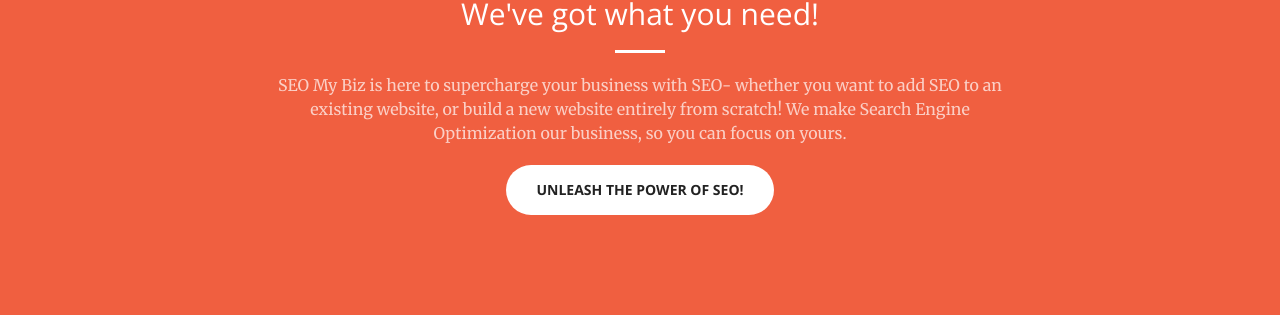
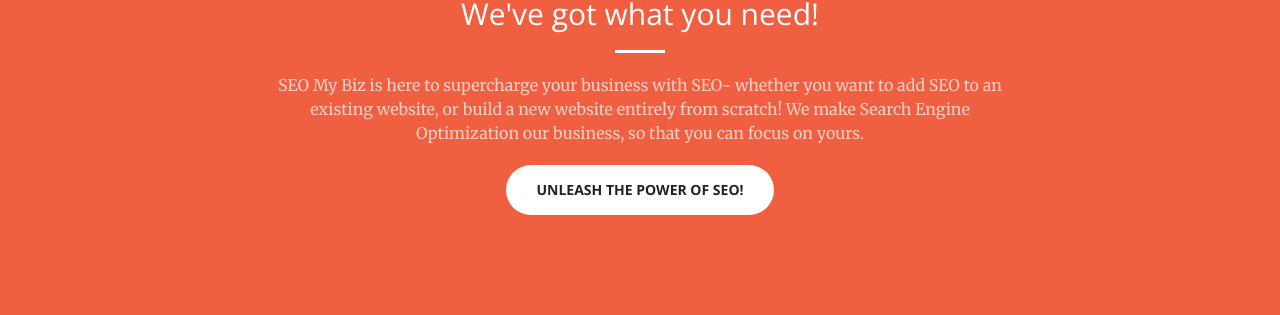
Before and after one commit to RustisaurusRex/website, a Jekyll site: the page built from index.html, in a window 1280 px wide and 900 px high, scrolled down 818 px. Shown: the part 185-500 px from the top of the window. Built offline with Jekyll 4.4.1, drawn with Linux system fonts in a browser that asks for light colours.

Commit message:
Update CTA

```diff
--- a/_includes/call-to-action.html
+++ b/_includes/call-to-action.html
@@ -4,7 +4,7 @@
             <div class="col-lg-8 col-lg-offset-2 text-center">
                 <h2 class="section-heading">We've got what you need!</h2>
                 <hr class="light">
-                <p class="text-faded">SEO My Biz is here to supercharge your business with SEO- whether you want to add SEO to an existing website, or build a new website entirely from scratch! We make Search Engine Optimization our business, so you can focus on yours.</p>
+                <p class="text-faded">SEO My Biz is here to supercharge your business with SEO- whether you want to add SEO to an existing website, or build a new website entirely from scratch! We make Search Engine Optimization our business, so that you can focus on yours.</p>
                 <a href="#" class="btn btn-default btn-xl">Unleash the Power of SEO!</a>
             </div>
         </div>
```
